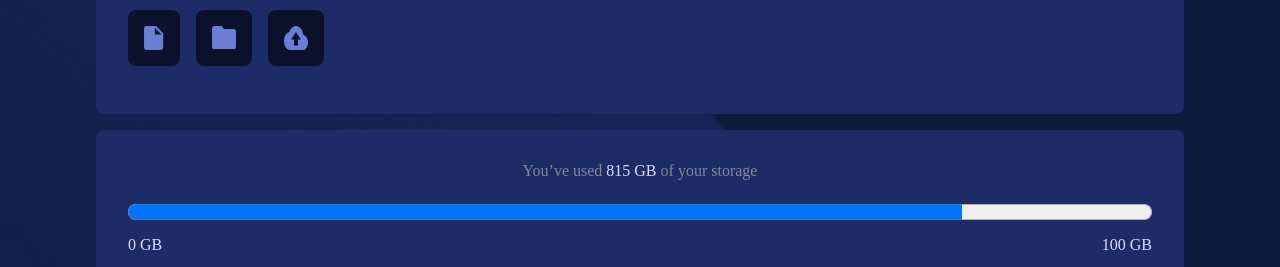
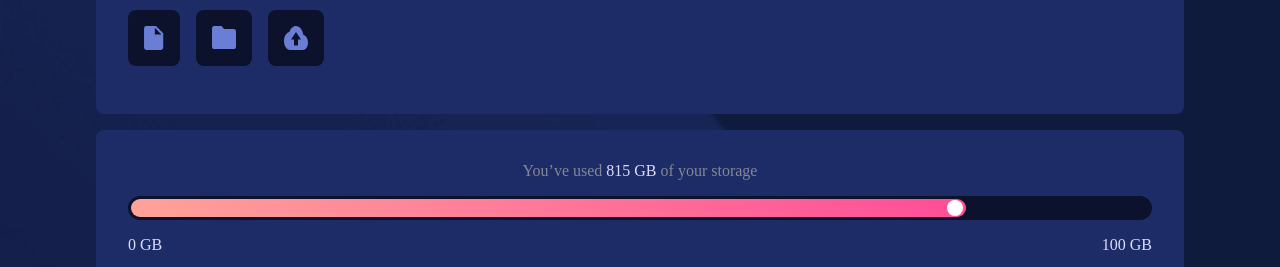
Before and after one commit to abanicaisse/fylo-data-storage, a plain HTML site: page index.html in a window 1280 px wide. Shown: the part 304-571 px from the top of the page. Drawn offline with Linux system fonts and the light colour scheme.

Commit message:
styled the progress bar

```diff
--- a/css/style.css
+++ b/css/style.css
@@ -3,7 +3,7 @@
     --grayish-blue: hsl(229, 7%, 55%);
     --dark-blue: hsl(228, 56%, 26%);
     --darker-blue: hsl(229,57%, 11%);
-    --gradient: gradient(45%, hsl(6, 100%, 80%), hsl(335, 100%, 65%));
+    --gradient: linear-gradient(45deg, hsl(6, 100%, 80%), hsl(335, 100%, 65%));
 }
 
 *, *::before, *::after {
@@ -76,10 +76,41 @@ main {
     color: var(--pale-blue);
 }
 
-.data > div > progress {
+.data > div > .progress {
     width: 100%;
-    height: 2rem;
-    margin-bottom: .5rem;
+    height: 1.5rem;
+    position: relative;
+    background-color: var(--darker-blue);
+    border-radius: 1rem;
+    margin-bottom: 1rem;
+}
+
+.data > div > .progress::before {
+    content: '';
+    width: 81.5%;
+    max-width: calc(100% - .4rem);
+    background: var(--gradient);
+    display: flex;
+    align-items: center;
+    position: absolute;
+    top: .2rem;
+    left: .2rem;
+    bottom: .2rem;
+    border-radius: 1rem;
+}
+
+.data > div > .progress::after {
+    content: '';
+    width: 1rem;
+    height: 1rem;
+    background-color: white;
+    display: flex;
+    align-items: center;
+    border-radius: 50%;
+    position: absolute;
+    top: .25rem;
+    /* bottom: 5rem; */
+    right: 18.5%;
 }
 
 .data > div + div {
--- a/index.html
+++ b/index.html
@@ -23,7 +23,7 @@
     <div class="data">
       <div>
         <label for="used"><p>You’ve used <span>815 GB</span> of your storage</p></label>
-        <progress id='file' max='100' value='81.5' name='used'></progress>
+        <div class="progress"></div>
       </div>
       <div>
         <p>0 GB</p>
```
